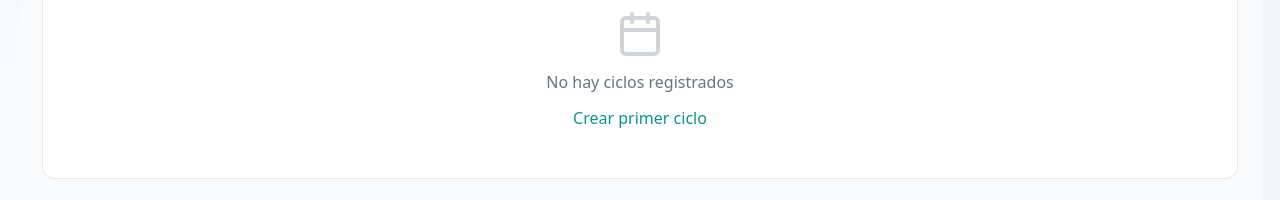
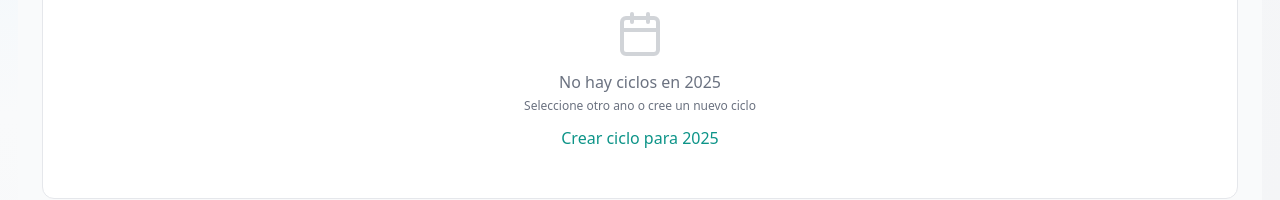
Before and after one commit to eDarkz/cas.m, a React (Vite) app: page /fumigacion/habitaciones in a window 1280 px wide. Shown: the part 642-842 px from the top of the page. Built offline with nearby package versions, Linux system fonts and the light colour scheme; no server answers.

Commit message:
Updated FumigacionHabitaciones.tsx

```diff
--- a/src/components/StationDetailModal.tsx
+++ b/src/components/StationDetailModal.tsx
@@ -200,7 +200,8 @@ export default function StationDetailModal({
                 </div>
               ) : inspections.length === 0 ? (
                 <div className="text-center py-8 text-gray-500">
-                  No hay inspecciones registradas
+                  <p>No hay inspecciones {filterYear ? `en ${filterYear}` : 'registradas'}</p>
+                  <p className="text-xs mt-1">Seleccione otro ano o realice una inspeccion</p>
                 </div>
               ) : (
                 <div className="space-y-2">
--- a/src/pages/Fumigacion.tsx
+++ b/src/pages/Fumigacion.tsx
@@ -539,7 +539,8 @@ export default function Fumigacion() {
                 {recentInspections.length === 0 ? (
                   <div className="px-4 py-12 text-center text-gray-500">
                     <ClipboardCheck className="w-12 h-12 mx-auto mb-3 opacity-30" />
-                    <p>No hay inspecciones registradas</p>
+                    <p>No hay inspecciones en {inspectionMonth ? MONTHS.find(m => m.value === inspectionMonth)?.label : ''} {inspectionYear}</p>
+                    <p className="text-xs mt-1">Seleccione otra fecha o realice una inspeccion</p>
                   </div>
                 ) : (
                   recentInspections.map((insp) => (
--- a/src/pages/FumigacionHabitaciones.tsx
+++ b/src/pages/FumigacionHabitaciones.tsx
@@ -187,12 +187,13 @@ export default function FumigacionHabitaciones() {
           ) : cycles.length === 0 ? (
             <div className="px-4 py-12 text-center text-gray-500">
               <Calendar className="w-12 h-12 mx-auto mb-3 opacity-30" />
-              <p>No hay ciclos registrados</p>
+              <p>No hay ciclos en {filterYear}</p>
+              <p className="text-xs mt-1">Seleccione otro ano o cree un nuevo ciclo</p>
               <button
                 onClick={() => setShowCreateModal(true)}
                 className="mt-3 text-teal-600 hover:text-teal-700 font-medium"
               >
-                Crear primer ciclo
+                Crear ciclo para {filterYear}
               </button>
             </div>
           ) : (
```
